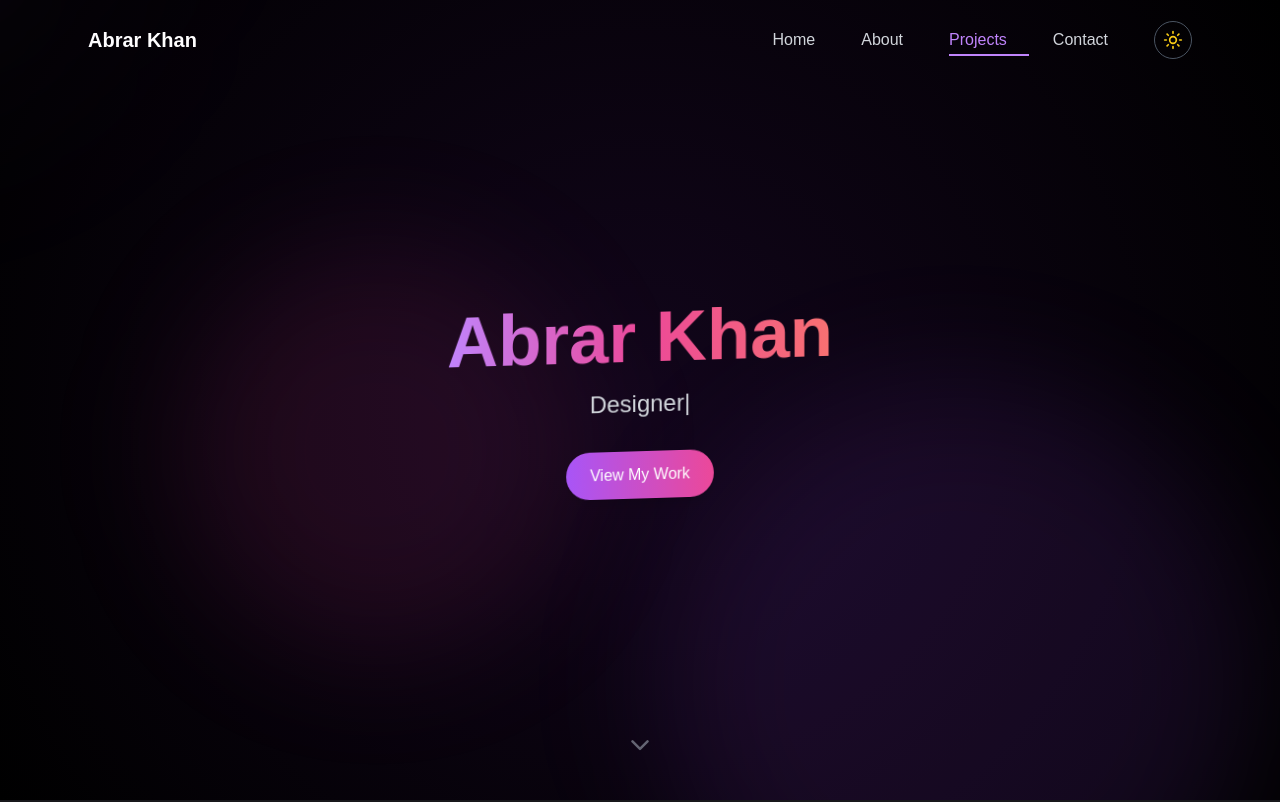
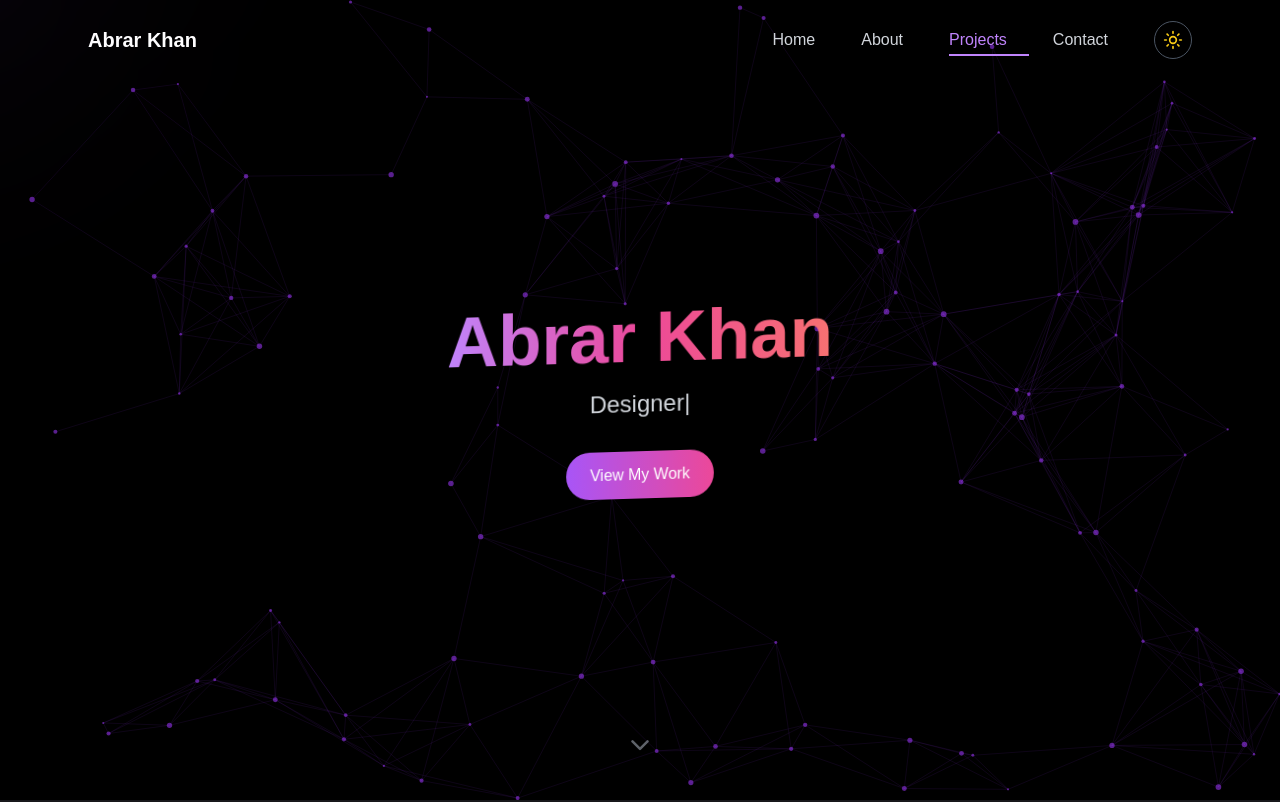
Before and after one commit to AbrarKhan-Avro/portfolio-website, a Next.js app in the folder portfolio/: page / in a window 1280 px wide. Shown: the top 802 px of the page. Built offline with nearby package versions, Linux system fonts and the light colour scheme.

Commit message:
Hero background update

```diff
--- a/portfolio/package.json
+++ b/portfolio/package.json
@@ -9,6 +9,8 @@
     "lint": "eslint"
   },
   "dependencies": {
+    "@react-three/drei": "^10.7.6",
+    "@react-three/fiber": "^9.4.0",
     "framer-motion": "^12.23.24",
     "lucide-react": "^0.545.0",
     "next": "15.5.4",
@@ -17,7 +19,8 @@
     "react-dom": "19.1.0",
     "react-icons": "^5.5.0",
     "react-intersection-observer": "^9.16.0",
-    "react-type-animation": "^3.2.0"
+    "react-type-animation": "^3.2.0",
+    "three": "^0.180.0"
   },
   "devDependencies": {
     "@eslint/eslintrc": "^3",
--- a/portfolio/src/app/components/Hero.jsx
+++ b/portfolio/src/app/components/Hero.jsx
@@ -3,11 +3,10 @@
 import { motion, useMotionValue, useTransform, useAnimation } from "framer-motion";
 import { TypeAnimation } from "react-type-animation";
 import { FiChevronDown } from "react-icons/fi";
-import { useEffect, useState } from "react";
+import { useEffect, useState, useRef } from "react";
 import { useInView } from "react-intersection-observer";
 
 export default function Hero() {
-  // Scroll-triggered fade in/out
   const controls = useAnimation();
   const [ref, inView] = useInView({ threshold: 0.3 });
 
@@ -39,6 +38,99 @@ export default function Hero() {
   const rotateX = useTransform(y, [0, viewport.height || 1], [10, -10]);
   const rotateY = useTransform(x, [0, viewport.width || 1], [-10, 10]);
 
+  // === Magnetic Particle Network ===
+  const canvasRef = useRef(null);
+
+  useEffect(() => {
+    const canvas = canvasRef.current;
+    const ctx = canvas.getContext("2d");
+
+    let particles = [];
+    const numParticles = 120;
+    const maxDistance = 150;
+    let mouse = { x: null, y: null, radius: 150 };
+
+    const resizeCanvas = () => {
+      canvas.width = window.innerWidth;
+      canvas.height = window.innerHeight;
+    };
+    resizeCanvas();
+    window.addEventListener("resize", resizeCanvas);
+
+    window.addEventListener("mousemove", (e) => {
+      mouse.x = e.clientX;
+      mouse.y = e.clientY;
+    });
+
+    for (let i = 0; i < numParticles; i++) {
+      const size = Math.random() * 2 + 1;
+      const x = Math.random() * canvas.width;
+      const y = Math.random() * canvas.height;
+      const dx = (Math.random() - 0.5) * 0.5;
+      const dy = (Math.random() - 0.5) * 0.5;
+      particles.push({ x, y, dx, dy, size });
+    }
+
+    function drawParticles() {
+      ctx.clearRect(0, 0, canvas.width, canvas.height);
+      const isDark = document.documentElement.classList.contains("dark");
+      const color = isDark ? "rgba(147, 51, 234, 0.6)" : "rgba(168, 85, 247, 0.6)";
+      const lineColor = isDark ? "rgba(147, 51, 234, 0.2)" : "rgba(168, 85, 247, 0.2)";
+
+      // Draw connections
+      for (let i = 0; i < particles.length; i++) {
+        const p1 = particles[i];
+        for (let j = i + 1; j < particles.length; j++) {
+          const p2 = particles[j];
+          const dist = Math.hypot(p1.x - p2.x, p1.y - p2.y);
+          if (dist < maxDistance) {
+            ctx.strokeStyle = lineColor;
+            ctx.lineWidth = 0.5;
+            ctx.beginPath();
+            ctx.moveTo(p1.x, p1.y);
+            ctx.lineTo(p2.x, p2.y);
+            ctx.stroke();
+          }
+        }
+      }
+
+      // Draw particles
+      for (let p of particles) {
+        ctx.beginPath();
+        ctx.arc(p.x, p.y, p.size, 0, Math.PI * 2);
+        ctx.fillStyle = color;
+        ctx.fill();
+
+        // Move
+        p.x += p.dx;
+        p.y += p.dy;
+
+        // Bounce
+        if (p.x < 0 || p.x > canvas.width) p.dx *= -1;
+        if (p.y < 0 || p.y > canvas.height) p.dy *= -1;
+
+        // Magnetic attraction
+        if (mouse.x && mouse.y) {
+          const dx = mouse.x - p.x;
+          const dy = mouse.y - p.y;
+          const distance = Math.hypot(dx, dy);
+          if (distance < mouse.radius) {
+            const force = (mouse.radius - distance) / mouse.radius;
+            p.x -= (dx / distance) * force * 2;
+            p.y -= (dy / distance) * force * 2;
+          }
+        }
+      }
+      requestAnimationFrame(drawParticles);
+    }
+
+    drawParticles();
+
+    return () => {
+      window.removeEventListener("resize", resizeCanvas);
+    };
+  }, []);
+
   return (
     <motion.section
       ref={ref}
@@ -48,37 +140,11 @@ export default function Hero() {
       animate={controls}
       className="relative min-h-screen flex flex-col justify-center items-center text-center overflow-hidden bg-white dark:bg-black transition-colors duration-500 px-4"
     >
-      {/* Animated gradient background */}
-      <motion.div
-        className="absolute inset-0 bg-[radial-gradient(circle_at_center,_var(--tw-gradient-stops))] from-purple-400/20 via-transparent to-white dark:from-purple-900/20 dark:to-black"
-        animate={{
-          backgroundPosition: ["0% 50%", "100% 50%", "0% 50%"],
-        }}
-        transition={{
-          repeat: Infinity,
-          duration: 12,
-          ease: "linear",
-        }}
-      />
-
-      {/* Floating blurred orbs */}
-      <motion.div
-        className="absolute w-[600px] h-[600px] bg-purple-400/10 dark:bg-purple-500/10 rounded-full blur-3xl top-1/2 left-1/2 -translate-x-1/2 -translate-y-1/2"
-        animate={{
-          x: [0, 20, 0],
-          y: [0, -20, 0],
-        }}
-        transition={{ repeat: Infinity, duration: 10, ease: "easeInOut" }}
-      ></motion.div>
-
-      <motion.div
-        className="absolute w-[400px] h-[400px] bg-pink-300/10 dark:bg-pink-500/10 rounded-full blur-3xl top-[30%] left-[15%]"
-        animate={{
-          x: [0, -15, 0],
-          y: [0, 10, 0],
-        }}
-        transition={{ repeat: Infinity, duration: 12, ease: "easeInOut" }}
-      ></motion.div>
+      {/* Interactive magnetic background */}
+      <canvas
+        ref={canvasRef}
+        className="absolute inset-0 z-0"
+      ></canvas>
 
       {/* Foreground content with 3D parallax */}
       <motion.div
@@ -119,7 +185,6 @@ export default function Hero() {
         </motion.a>
       </motion.div>
 
-      {/* Scroll down indicator */}
       <motion.div
         animate={{ opacity: [0.6, 1, 0.6], y: [0, 10, 0] }}
         transition={{ repeat: Infinity, duration: 2, ease: "easeInOut" }}
```
Also changed, not shown: 1 other file (tests, documents, lock files or other folders).
